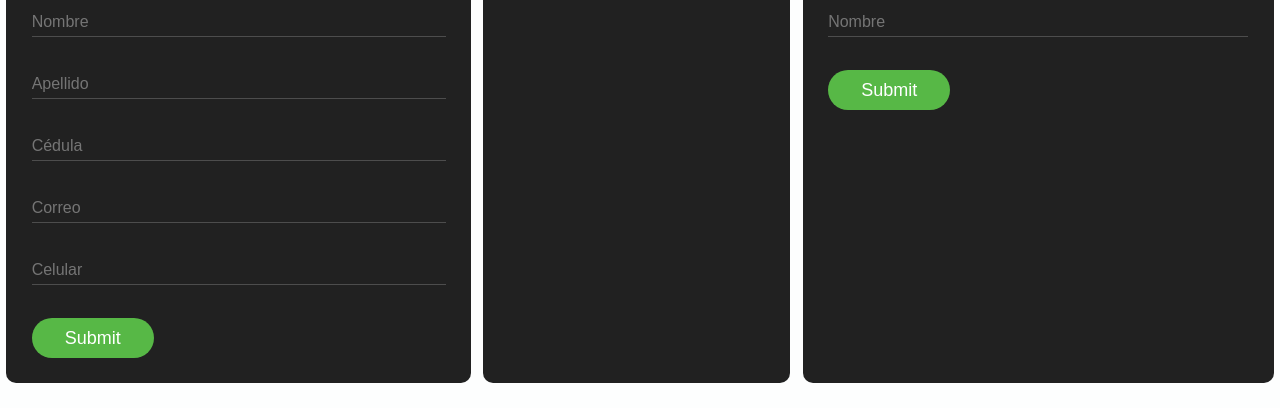
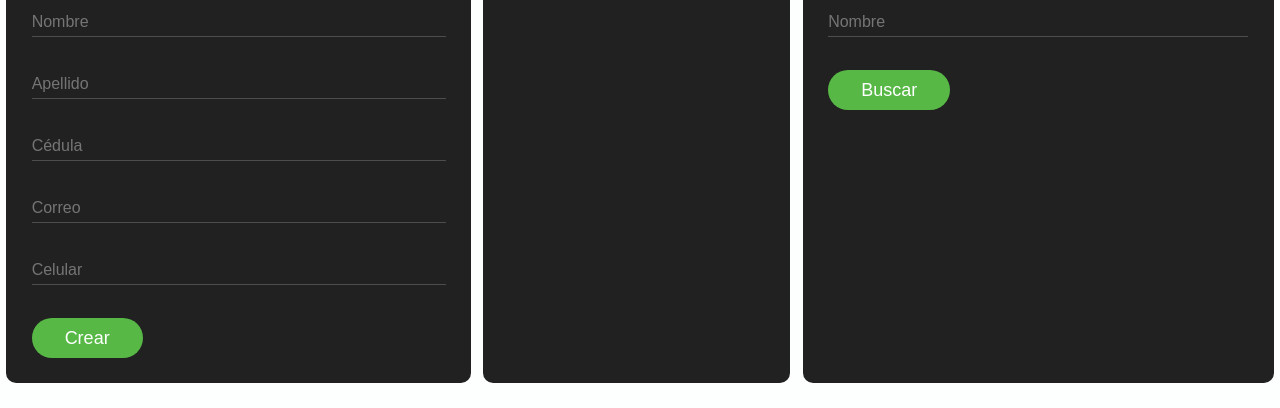
Before and after one commit to FelixDavid12/sprint-3, a Vue app: page /home in a window 1280 px wide. Shown: the part 269-677 px from the top of the page. Built offline with nearby package versions, Linux system fonts and the light colour scheme.

Commit message:
Cambio nombre de botones en Home

```diff
--- a/src/components/Home.vue
+++ b/src/components/Home.vue
@@ -9,7 +9,7 @@
         <input class="input--style-3" name="email" placeholder="Correo" type="email" v-model="email"/><br>
         <input class="input--style-3" name="phone" placeholder="Celular" type="number" v-model="phone"/><br>
 
-        <button class="btn btn--pill btn--green" v-on:click="getFormValues">Submit</button>
+        <button class="btn btn--pill btn--green" v-on:click="getFormValues">Crear</button>
       </form>
     </section>
 
@@ -27,7 +27,7 @@
       <form>
         <input class="input--style-3" placeholder="Nombre" name="name" type="text" v-model="name"/>
 
-        <button class="btn btn--pill btn--green" v-on:click="getUser">Submit</button>
+        <button class="btn btn--pill btn--green" v-on:click="getUser">Buscar</button>
       </form>
     </section>
 
```
